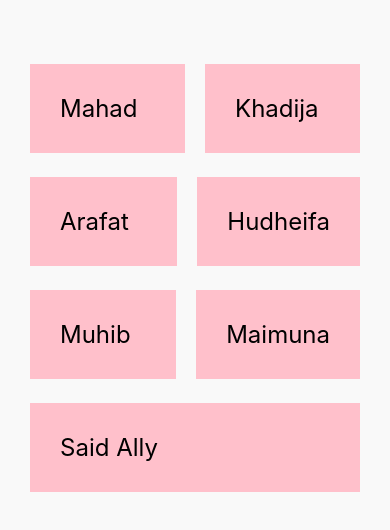
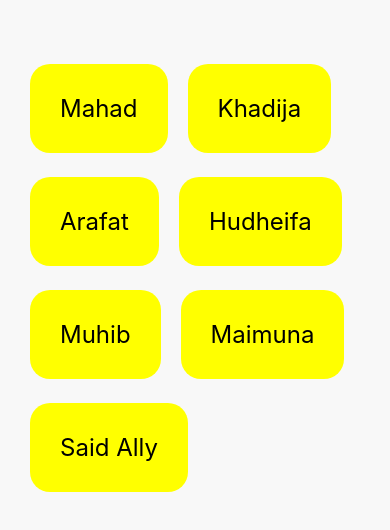
Before and after one commit to Mahad444/firstreactnativeapp, a React Native app: screen / in a window 390 px wide. Shown: the top 530 px of the page. Built offline with nearby package versions, Linux system fonts and the light colour scheme.

Commit message:
using a TouchOpacity instead of button

```diff
--- a/App.js
+++ b/App.js
@@ -1,5 +1,5 @@
 import React, { useState } from 'react';
-import { StyleSheet, Text, View, FlatList } from 'react-native';
+import { StyleSheet, Text, View, FlatList,TouchableOpacity } from 'react-native';
 
 export default function App() {
   const [people, setPeople] = useState([
@@ -12,6 +12,15 @@
     { name: 'Said Ally', id: '7' },
   ]);
 
+  const pressHandler = (id) => {
+    console.log(id);
+
+    setPeople((prevPeople) => {
+      return prevPeople.filter(person => person.id != id)
+    }
+    )
+  }
+
   return (
     <View style={styles.container}>
 
@@ -20,7 +29,10 @@
         keyExtractor={(item) => item.id}
         data={people}
         renderItem={({ item }) => (
+          <TouchableOpacity onPress={() => pressHandler(item.id)}>
           <Text style={styles.item}>{item.name}</Text>
+            </TouchableOpacity>
+
         )}
       />
 
@@ -33,14 +45,16 @@
     flex: 1,
     paddingTop: 40,
     paddingHorizontal: 20,
-    backgroundColor: '#f9f9f9',
+    backgroundColor: '#f8f8f8',
   },
   item: {
     flex: 1,
     marginHorizontal: 10,
     marginTop: 24,
     padding: 30,
-    backgroundColor: 'pink',
+    backgroundColor: 'yellow',
     fontSize: 24,
+    borderRadius: 20,
+
   },
 });
```
